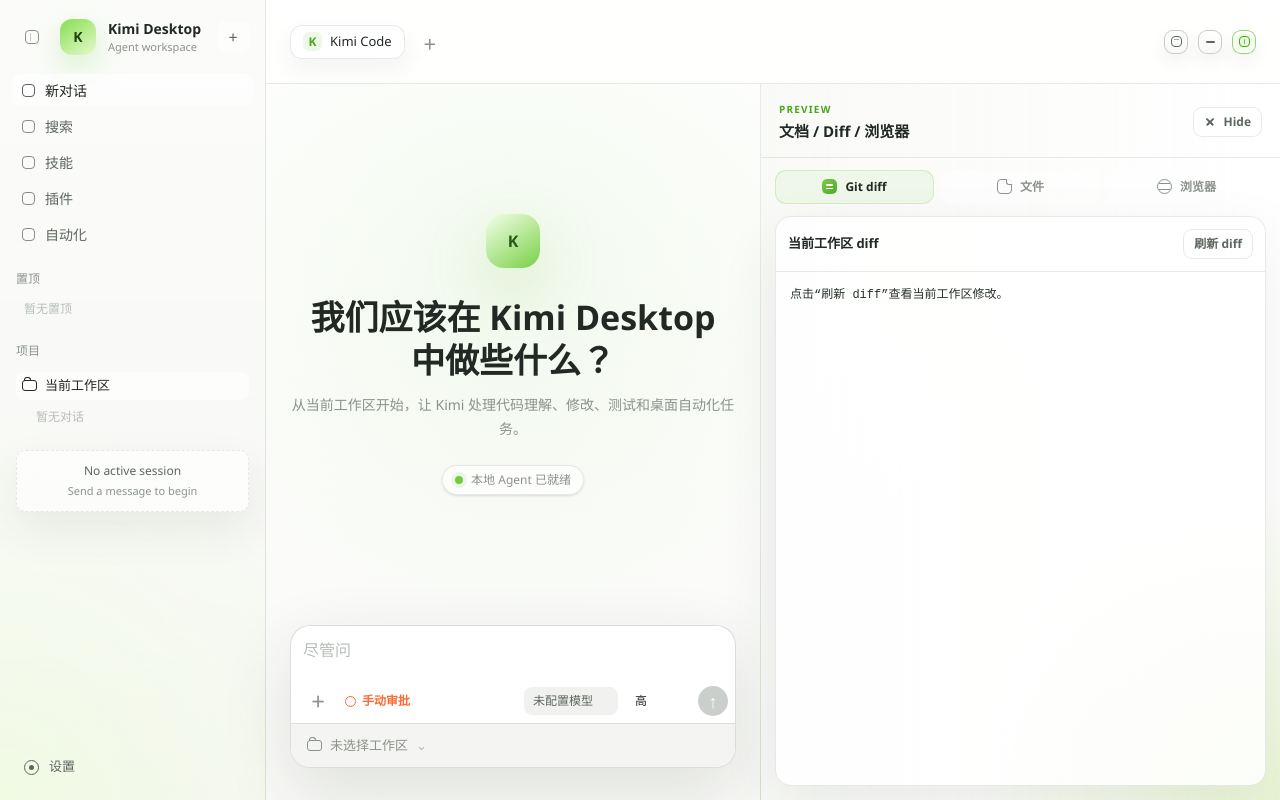
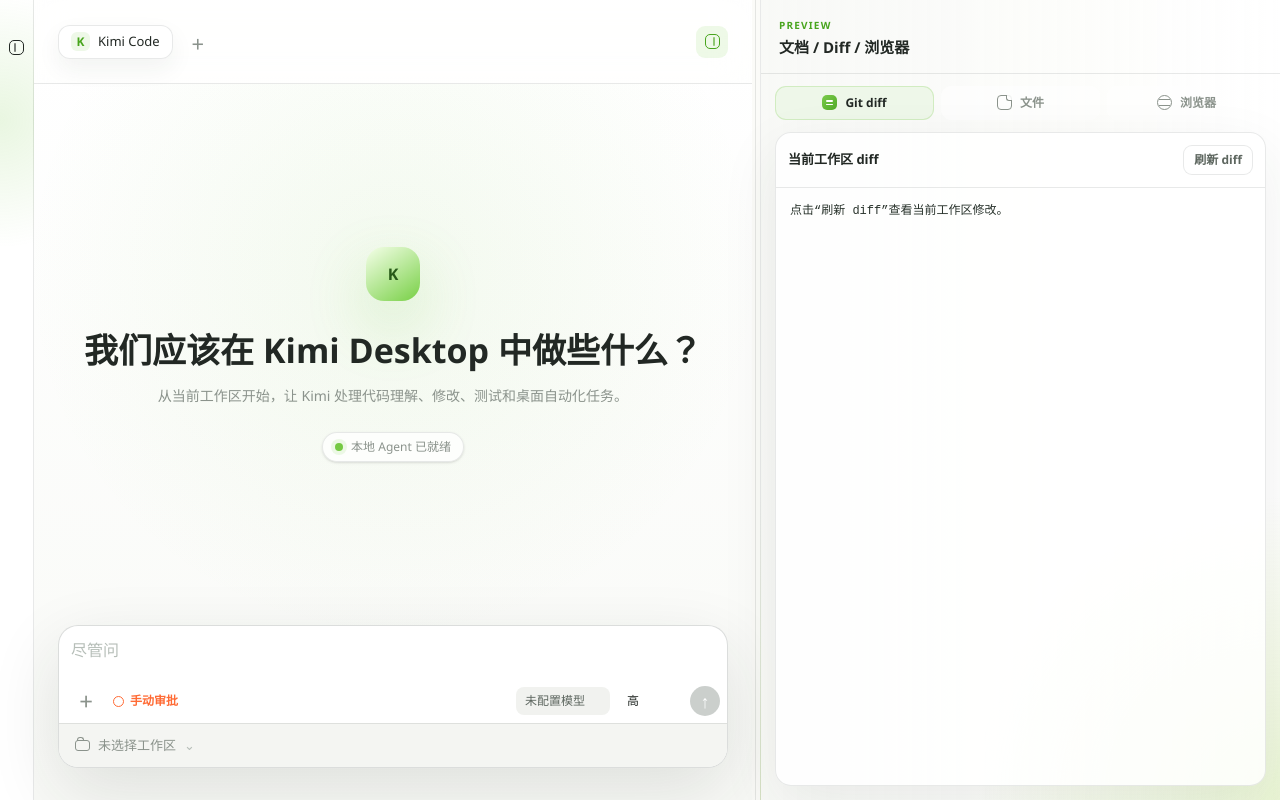
Before and after one commit to 1parado/kimi-desktop-demo, a React (Vite) app: page / in a window 1280 px wide. Both pictures are taken after a click on the button 32 px from the left and 37 px from the top of the page. Built offline with nearby package versions, Linux system fonts and the light colour scheme.

Commit message:
feat: add resizable desktop layout

```diff
--- a/src/preload/index.ts
+++ b/src/preload/index.ts
@@ -81,8 +81,6 @@
   respondQuestion(payload: { requestId: string; response: unknown }): void;
   selectPreviewFile(): Promise<PreviewFileResult | null>;
   getGitDiff(): Promise<PreviewDiffResult>;
-  minimizeWindow(): Promise<void>;
-  toggleMaximizeWindow(): Promise<void>;
 }
 
 interface RequestPayload {
@@ -170,12 +168,6 @@
   getGitDiff() {
     return ipcRenderer.invoke(IPC.PREVIEW_GIT_DIFF);
   },
-  minimizeWindow() {
-    return ipcRenderer.invoke(IPC.WINDOW_MINIMIZE);
-  },
-  toggleMaximizeWindow() {
-    return ipcRenderer.invoke(IPC.WINDOW_TOGGLE_MAXIMIZE);
-  },
 };
 
 contextBridge.exposeInMainWorld('kimiAPI', api);
--- a/src/renderer/App.tsx
+++ b/src/renderer/App.tsx
@@ -1,13 +1,107 @@
+import { useRef, useState } from 'react';
+import type { PointerEvent as ReactPointerEvent } from 'react';
 import { Sidebar } from './components/Sidebar';
 import { ChatView } from './components/ChatView';
+import { PreviewPanel } from './components/PreviewPanel';
+
+type ResizeTarget = 'sidebar' | 'preview';
+
+const SIDEBAR_MIN = 220;
+const SIDEBAR_MAX = 420;
+const PREVIEW_MIN = 360;
+const PREVIEW_MAX = 760;
+const CENTER_MIN = 480;
 
 export function App() {
+  const shellRef = useRef<HTMLDivElement>(null);
+  const [sidebarOpen, setSidebarOpen] = useState(true);
+  const [previewOpen, setPreviewOpen] = useState(true);
+  const [sidebarWidth, setSidebarWidth] = useState(266);
+  const [previewWidth, setPreviewWidth] = useState(520);
+
+  function startResize(target: ResizeTarget, startEvent: ReactPointerEvent<HTMLDivElement>) {
+    const shell = shellRef.current;
+    if (!shell) return;
+    startEvent.currentTarget.setPointerCapture(startEvent.pointerId);
+    const rect = shell.getBoundingClientRect();
+
+    function handlePointerMove(event: globalThis.PointerEvent) {
+      if (target === 'sidebar') {
+        const occupiedRight = previewOpen ? previewWidth : 0;
+        const maxSidebar = Math.min(SIDEBAR_MAX, rect.width - occupiedRight - CENTER_MIN);
+        const nextWidth = clamp(event.clientX - rect.left, SIDEBAR_MIN, maxSidebar);
+        setSidebarWidth(nextWidth);
+        return;
+      }
+
+      const occupiedLeft = sidebarOpen ? sidebarWidth : 0;
+      const maxPreview = Math.min(PREVIEW_MAX, rect.width - occupiedLeft - CENTER_MIN);
+      const nextWidth = clamp(rect.right - event.clientX, PREVIEW_MIN, maxPreview);
+      setPreviewWidth(nextWidth);
+    }
+
+    function stopResize() {
+      document.body.classList.remove('is-resizing-layout');
+      window.removeEventListener('pointermove', handlePointerMove);
+      window.removeEventListener('pointerup', stopResize);
+    }
+
+    document.body.classList.add('is-resizing-layout');
+    window.addEventListener('pointermove', handlePointerMove);
+    window.addEventListener('pointerup', stopResize, { once: true });
+  }
+
   return (
-    <div className="app-shell flex h-screen overflow-hidden text-slate-950">
-      <Sidebar />
-      <main className="min-w-0 flex-1">
-        <ChatView />
+    <div ref={shellRef} className="app-shell flex h-screen overflow-hidden text-slate-950">
+      {sidebarOpen ? (
+        <>
+          <Sidebar width={sidebarWidth} onToggleSidebar={() => setSidebarOpen(false)} />
+          <ResizeHandle label="调整侧栏宽度" onPointerDown={(event) => startResize('sidebar', event)} />
+        </>
+      ) : (
+        <button
+          className="sidebar-reopen"
+          type="button"
+          aria-label="展开侧栏"
+          title="展开侧栏"
+          onClick={() => setSidebarOpen(true)}
+        >
+          <span className="layout-toggle-icon left" />
+        </button>
+      )}
+
+      <main className="min-w-[360px] flex-1">
+        <ChatView previewOpen={previewOpen} onTogglePreview={() => setPreviewOpen((open) => !open)} />
       </main>
+
+      {previewOpen && (
+        <>
+          <ResizeHandle label="调整预览宽度" onPointerDown={(event) => startResize('preview', event)} />
+          <PreviewPanel width={previewWidth} />
+        </>
+      )}
     </div>
   );
 }
+
+function ResizeHandle({
+  label,
+  onPointerDown,
+}: {
+  label: string;
+  onPointerDown: (event: ReactPointerEvent<HTMLDivElement>) => void;
+}) {
+  return (
+    <div
+      className="resize-handle"
+      role="separator"
+      aria-label={label}
+      tabIndex={0}
+      onPointerDown={onPointerDown}
+    />
+  );
+}
+
+function clamp(value: number, min: number, max: number): number {
+  return Math.min(Math.max(value, min), Math.max(min, max));
+}
--- a/src/renderer/app.css
+++ b/src/renderer/app.css
@@ -94,6 +94,117 @@
 .icon-button.muted {
   color: var(--muted);
   background: transparent;
+}
+
+.layout-toggle {
+  position: relative;
+}
+
+.layout-toggle.active {
+  color: var(--kimi-green-strong);
+  background: rgba(117, 201, 67, 0.12);
+}
+
+.layout-toggle-icon {
+  display: inline-block;
+  position: relative;
+  width: 15px;
+  height: 15px;
+  border: 1.5px solid currentColor;
+  border-radius: 5px;
+}
+
+.layout-toggle-icon::before {
+  position: absolute;
+  top: 2px;
+  bottom: 2px;
+  width: 1.5px;
+  border-radius: 999px;
+  content: "";
+  background: currentColor;
+  opacity: 0.58;
+}
+
+.layout-toggle-icon.left::before {
+  left: 4px;
+}
+
+.layout-toggle-icon.right::before {
+  right: 4px;
+}
+
+.sidebar-reopen {
+  display: grid;
+  width: 34px;
+  height: 100%;
+  flex: 0 0 auto;
+  place-items: start center;
+  border: 0;
+  border-right: 1px solid var(--line);
+  background:
+    linear-gradient(180deg, rgba(255, 255, 255, 0.58), rgba(247, 250, 244, 0.86)),
+    var(--sidebar);
+  color: var(--muted);
+  padding-top: 40px;
+  transition: 160ms ease;
+}
+
+.sidebar-reopen:hover {
+  color: var(--ink);
+  background:
+    radial-gradient(circle at 0% 15%, rgba(117, 201, 67, 0.16), transparent 8rem),
+    #fff;
+}
+
+.resize-handle {
+  position: relative;
+  z-index: 8;
+  width: 8px;
+  flex: 0 0 8px;
+  cursor: col-resize;
+  background: transparent;
+  touch-action: none;
+}
+
+.resize-handle::before {
+  position: absolute;
+  top: 0;
+  bottom: 0;
+  left: 3px;
+  width: 1px;
+  content: "";
+  background: var(--line);
+  transition: 140ms ease;
+}
+
+.resize-handle::after {
+  position: absolute;
+  top: 50%;
+  left: 2px;
+  width: 4px;
+  height: 46px;
+  border-radius: 999px;
+  content: "";
+  background: rgba(117, 201, 67, 0);
+  transform: translateY(-50%);
+  transition: 140ms ease;
+}
+
+.resize-handle:hover::before,
+.resize-handle:focus-visible::before,
+.is-resizing-layout .resize-handle::before {
+  background: rgba(72, 165, 29, 0.46);
+}
+
+.resize-handle:hover::after,
+.resize-handle:focus-visible::after,
+.is-resizing-layout .resize-handle::after {
+  background: rgba(117, 201, 67, 0.28);
+}
+
+.is-resizing-layout {
+  cursor: col-resize;
+  user-select: none;
 }
 
 .mini-window,
--- a/src/renderer/components/ChatView.tsx
+++ b/src/renderer/components/ChatView.tsx
@@ -1,17 +1,17 @@
-import { useState } from 'react';
 import { MessageList } from './MessageList';
 import { InputArea } from './InputArea';
 import { ApprovalDialog } from './ApprovalDialog';
-import { PreviewPanel } from './PreviewPanel';
 import { useAgent } from '../hooks/useAgent';
 import type { SendMessageInput } from '../hooks/useAgent';
 
-export function ChatView() {
-  const [previewOpen, setPreviewOpen] = useState(true);
+interface ChatViewProps {
+  previewOpen: boolean;
+  onTogglePreview: () => void;
+}
+
+export function ChatView({ previewOpen, onTogglePreview }: ChatViewProps) {
   const { sendMessage, cancel, isLoading } = useAgent();
   const handleSend = (input: SendMessageInput) => void sendMessage(input);
-  const minimizeWindow = () => void window.kimiAPI?.minimizeWindow();
-  const toggleMaximizeWindow = () => void window.kimiAPI?.toggleMaximizeWindow();
 
   return (
     <div className="desktop-stage flex h-full min-w-0 flex-col">
@@ -25,28 +25,12 @@
         </div>
         <div className="chrome-actions">
           <button
-            className="chrome-button maximize"
-            aria-label="最大化窗口"
-            title="最大化窗口"
-            onClick={toggleMaximizeWindow}
-          >
-            <span />
-          </button>
-          <button
-            className="chrome-button minimize"
-            aria-label="最小化窗口"
-            title="最小化窗口"
-            onClick={minimizeWindow}
-          >
-            <span />
-          </button>
-          <button
-            className={`chrome-button split ${previewOpen ? 'active' : ''}`}
+            className={`icon-button muted layout-toggle ${previewOpen ? 'active' : ''}`}
             aria-label={previewOpen ? '隐藏预览' : '打开预览'}
             title={previewOpen ? '隐藏预览' : '打开预览'}
-            onClick={() => setPreviewOpen((open) => !open)}
+            onClick={onTogglePreview}
           >
-            <span />
+            <span className="layout-toggle-icon right" />
           </button>
         </div>
       </header>
@@ -56,8 +40,6 @@
           <MessageList isLoading={isLoading} />
           <InputArea onSend={handleSend} onCancel={cancel} isLoading={isLoading} />
         </section>
-
-        {previewOpen && <PreviewPanel onClose={() => setPreviewOpen(false)} />}
       </div>
       <ApprovalDialog />
     </div>
--- a/src/renderer/components/PreviewPanel.tsx
+++ b/src/renderer/components/PreviewPanel.tsx
@@ -5,10 +5,10 @@
 type PreviewMode = 'diff' | 'file' | 'browser';
 
 interface PreviewPanelProps {
-  onClose: () => void;
+  width: number;
 }
 
-export function PreviewPanel({ onClose }: PreviewPanelProps) {
+export function PreviewPanel({ width }: PreviewPanelProps) {
   const [mode, setMode] = useState<PreviewMode>('diff');
   const [filePreview, setFilePreview] = useState<PreviewFileResult | null>(null);
   const [diffPreview, setDiffPreview] = useState<PreviewDiffResult | null>(null);
@@ -49,16 +49,12 @@
   }
 
   return (
-    <aside className="preview-panel">
+    <aside className="preview-panel" style={{ width }}>
       <div className="preview-header">
         <div>
           <div className="preview-eyebrow">Preview</div>
           <div className="preview-title">文档 / Diff / 浏览器</div>
         </div>
-        <button className="preview-close" type="button" onClick={onClose} aria-label="隐藏预览">
-          <span className="preview-close-mark" />
-          <span>Hide</span>
-        </button>
       </div>
 
       <div className="preview-tabs">
--- a/src/renderer/components/Sidebar.tsx
+++ b/src/renderer/components/Sidebar.tsx
@@ -3,7 +3,12 @@
 import { useSettingsStore } from '../store/settings';
 import type { SessionSummary } from '../../preload/index';
 
-export function Sidebar() {
+interface SidebarProps {
+  width: number;
+  onToggleSidebar: () => void;
+}
+
+export function Sidebar({ width, onToggleSidebar }: SidebarProps) {
   const sessionId = useChatStore((s) => s.sessionId);
   const clearMessages = useChatStore((s) => s.clearMessages);
   const switchSession = useChatStore((s) => s.switchSession);
@@ -31,10 +36,15 @@
   const projects = groupSessionsByWorkDir(sessions);
 
   return (
-    <aside className="sidebar-panel flex w-[266px] shrink-0 flex-col">
+    <aside className="sidebar-panel flex shrink-0 flex-col" style={{ width }}>
       <div className="flex h-[74px] items-center gap-3 px-4">
-        <button className="icon-button muted" aria-label="Toggle sidebar">
-          <span className="mini-window" />
+        <button
+          className="icon-button muted layout-toggle"
+          aria-label="隐藏侧栏"
+          title="隐藏侧栏"
+          onClick={onToggleSidebar}
+        >
+          <span className="layout-toggle-icon left" />
         </button>
         <div className="brand-mark grid h-9 w-9 place-items-center rounded-xl text-sm font-semibold">
           K
--- a/src/shared/ipc-channels.ts
+++ b/src/shared/ipc-channels.ts
@@ -19,6 +19,4 @@
   AGENT_QUESTION_RESPOND: 'agent:question:respond',
   PREVIEW_SELECT_FILE: 'preview:select-file',
   PREVIEW_GIT_DIFF: 'preview:git-diff',
-  WINDOW_MINIMIZE: 'window:minimize',
-  WINDOW_TOGGLE_MAXIMIZE: 'window:toggle-maximize',
 } as const;
```
Also changed, not shown: src/main/ipc.ts (+0 -11 lines).
